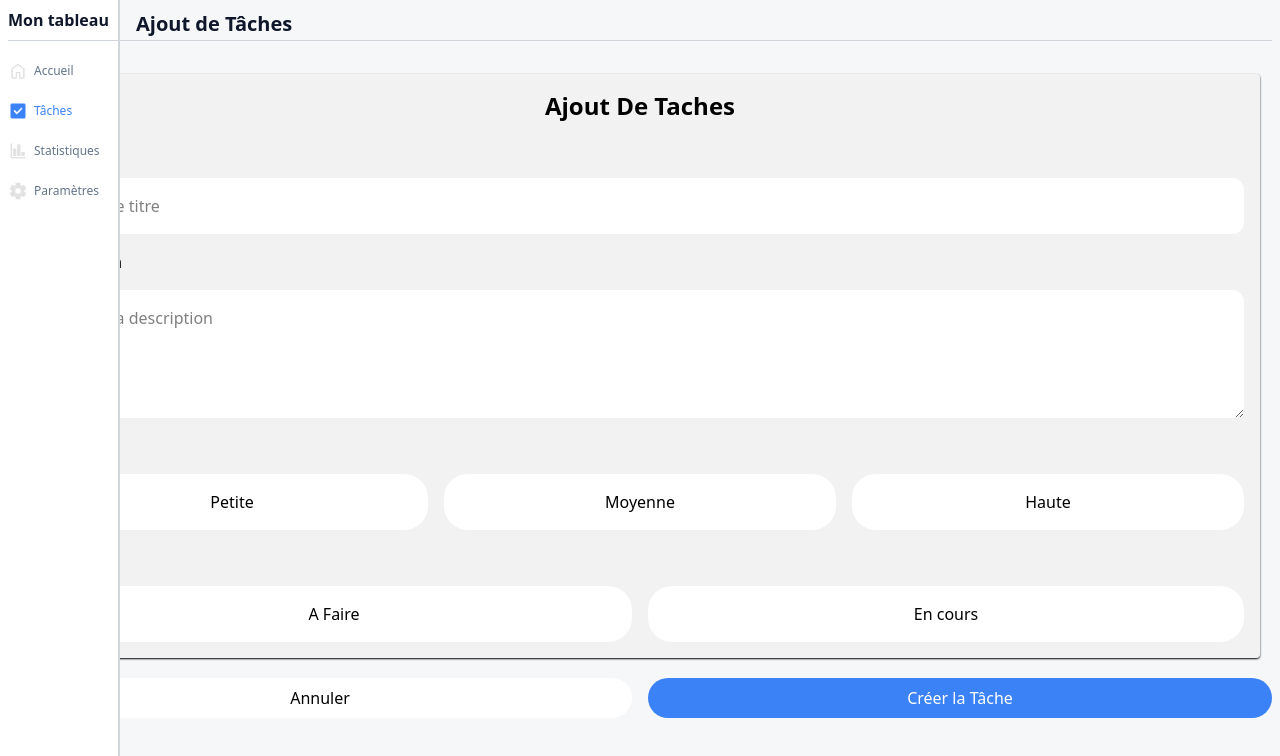
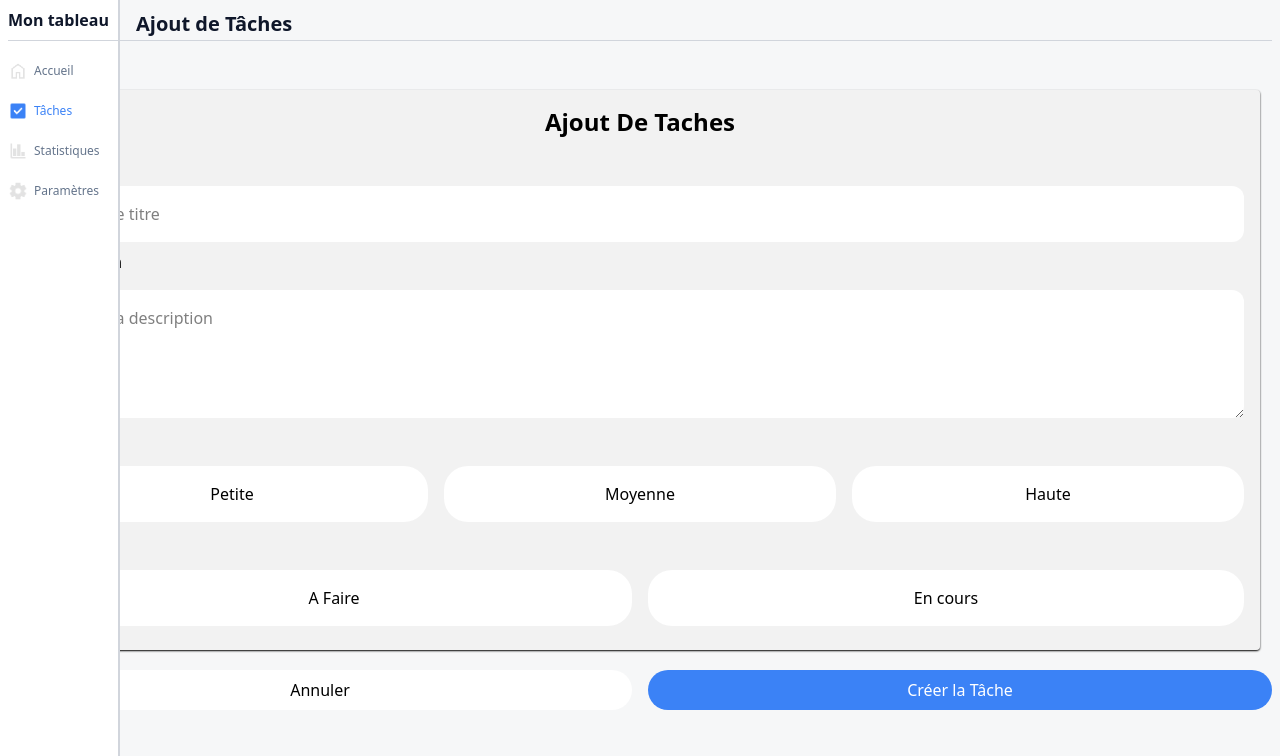
Before and after one commit to Noo00bdev/mini-dashboard, a website built with Vite: page addTask.html in a window 1280 px wide. Shown: the top 756 px of the page. Built offline with nearby package versions, Linux system fonts and the light colour scheme.

Commit message:
Automate commit

```diff
--- a/addTask.html
+++ b/addTask.html
@@ -36,8 +36,8 @@
     </div>
 
 </header>
-<main>
-    <section class="flex flex-col gap-4 shadow-black shadow-xs rounded bg-background p-4 m-5">
+<main class="overflow-y-auto">
+    <section class="flex flex-col gap-2 h-140 shadow-black shadow-xs rounded bg-background p-4 m-5">
         <h1 class="text-center font-bold text-2xl">Ajout De Taches</h1>
         <div class="flex flex-col gap-4  " >
             <label for="taskName" class="font-medium">
```
